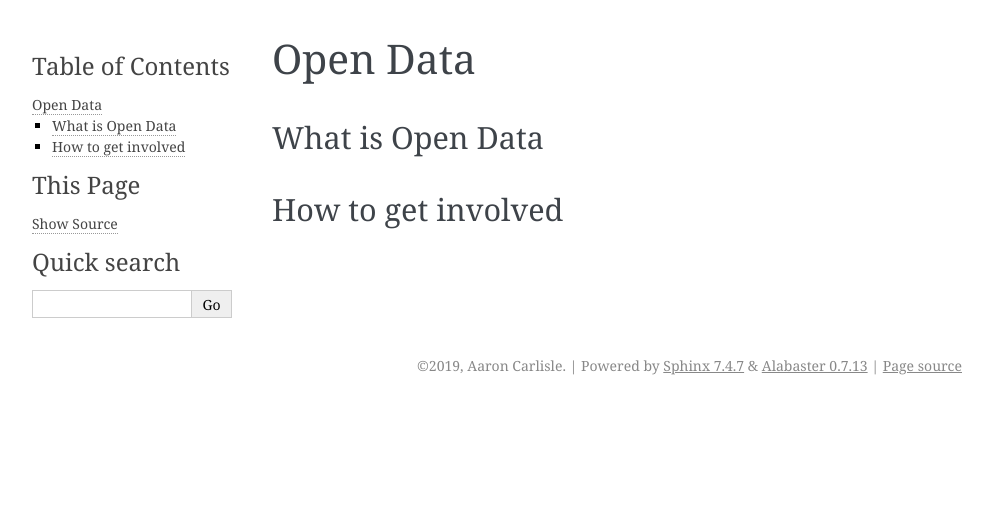
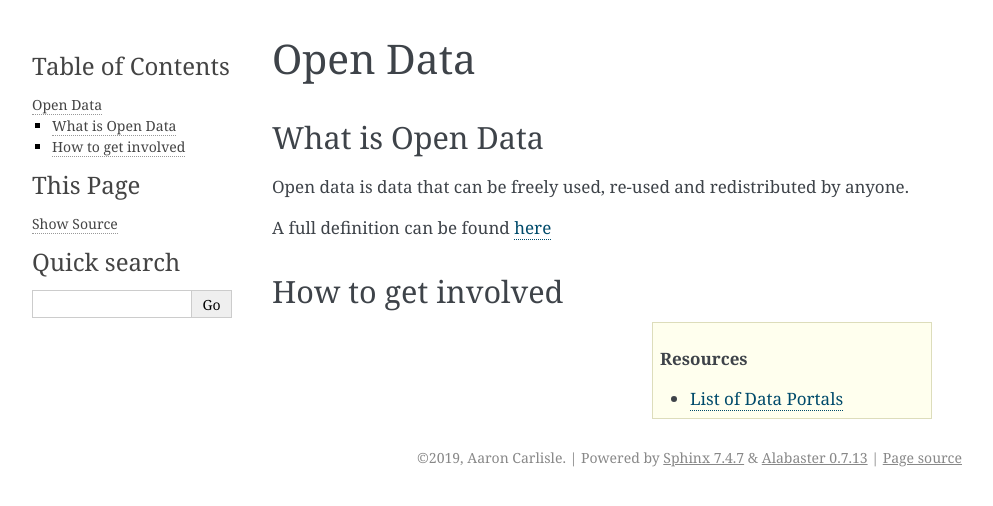
Before and after one commit to Blendify/open-culture, a Sphinx documentation site: the page built from source/open_data.rst, in a window 1280 px wide. Shown: the top 506 px of the page, without its empty margins (148-1141 px from the left). Built offline with Sphinx 7.4.7, drawn with Linux system fonts in a browser that asks for light colours.

Commit message:
Update open_data.rst

```diff
--- a/source/open_data.rst
+++ b/source/open_data.rst
@@ -6,5 +6,13 @@ Open Data
 What is Open Data
 =================
 
+Open data is data that can be freely used, re-used and redistributed by anyone.
+
+A full definition can be found `here <https://opendefinition.org/od/2.1/en/>`__
+
 How to get involved
 ===================
+
+.. sidebar:: Resources
+
+   - `List of Data Portals <https://www.opendatasoft.com/a-comprehensive-list-of-all-open-data-portals-around-the-world/>`__
```
